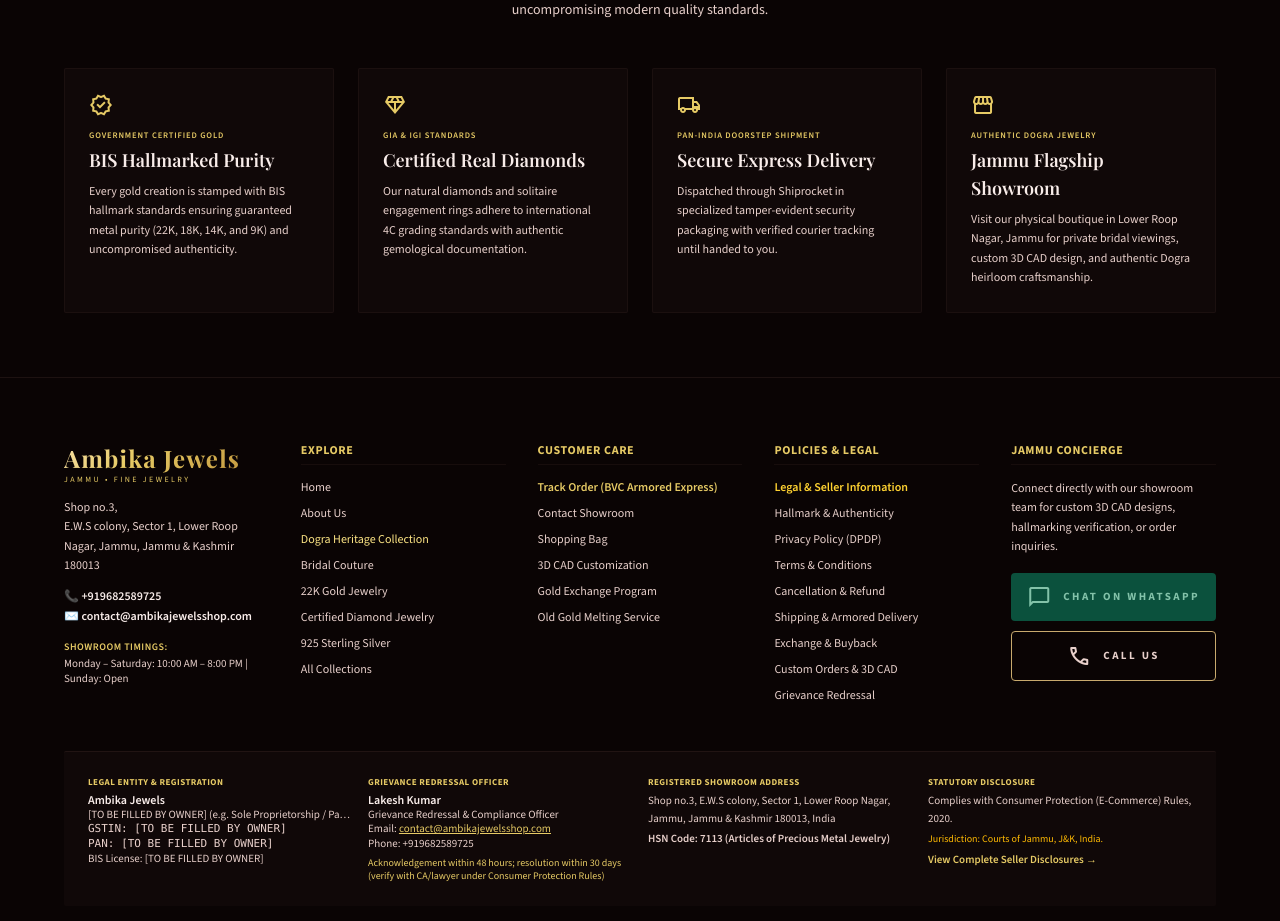
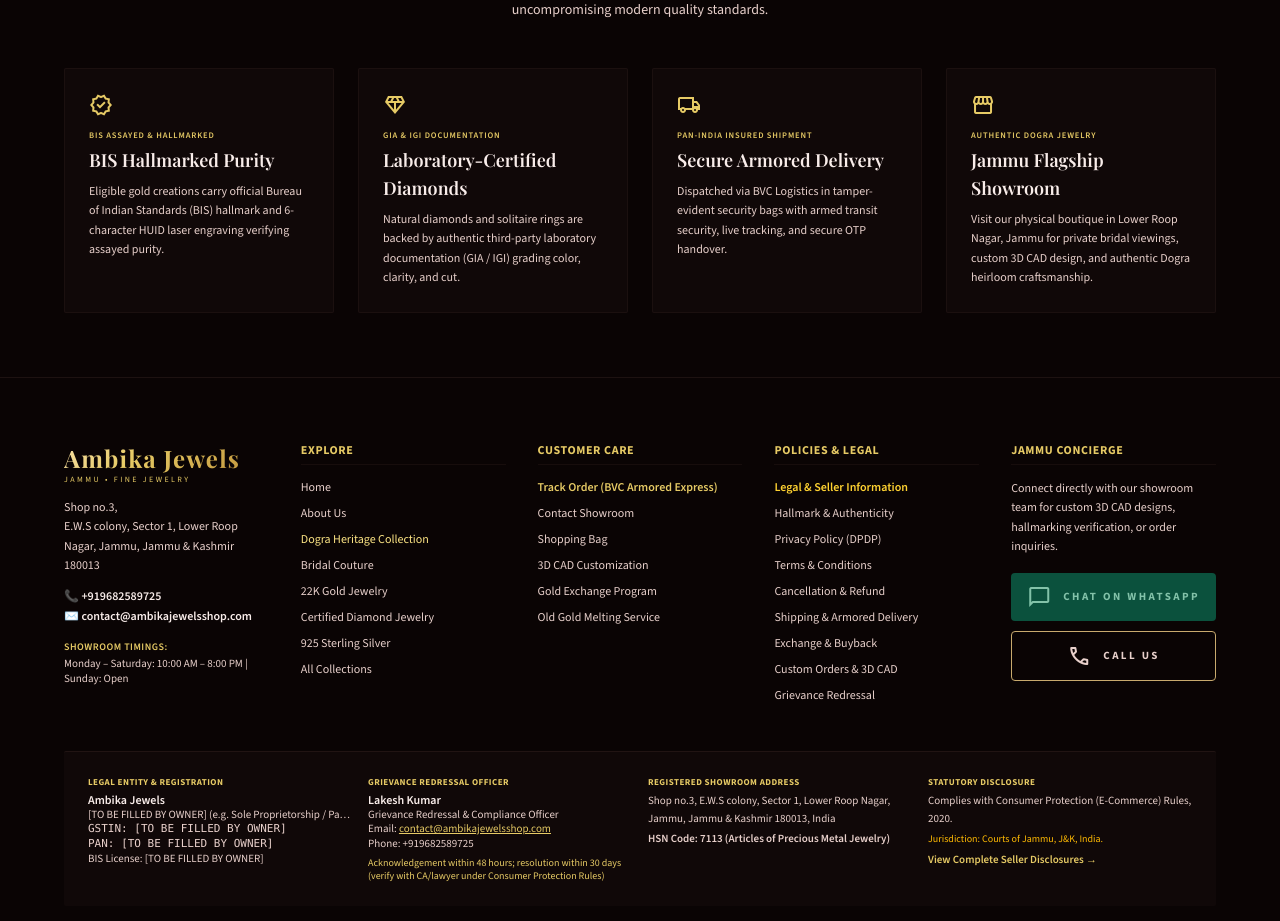
Before and after one commit to NipunMagotra/ambikajewels, a Next.js app: page / in a window 1280 px wide. Shown: the part 3648-4569 px from the top of the page. Built offline with nearby package versions, Linux system fonts and the light colour scheme; no server answers; the database is empty; a web font is replaced by a local one.

Commit message:
fix(claims): Phase 3 Item 7 - Absolute marketing claims reworded with qualified terms

```diff
--- a/src/app/about/page.tsx
+++ b/src/app/about/page.tsx
@@ -25,7 +25,7 @@
     {
       icon: 'currency_exchange',
       title: 'Gold Exchange & Custom Melting',
-      description: '100% transparent gold exchange. Bring old gold to be melted and redesigned into modern bespoke heirloom jewelry.'
+      description: 'Transparent gold exchange as per stated store terms. Bring old gold to be melted and redesigned into modern bespoke heirloom jewelry.'
     },
     {
       icon: 'storefront',
--- a/src/app/services/page.tsx
+++ b/src/app/services/page.tsx
@@ -76,7 +76,7 @@
               Gold Exchange & <span className="italic font-normal gold-text-gradient">Customization</span>
             </h1>
             <p className="font-body-md text-xs sm:text-base text-on-surface-variant font-light leading-relaxed">
-              At Ambika Jewels, we offer personalized services including 100% Gold Exchange, old gold melting & redesign, bespoke 3D CAD customization, and private consultations.
+              At Ambika Jewels, we offer personalized services including transparent Gold Exchange (as per stated terms), old gold melting & redesign, bespoke 3D CAD customization, and private consultations.
             </p>
           </div>
         </section>
--- a/src/components/catalog/ProductDetailClient.tsx
+++ b/src/components/catalog/ProductDetailClient.tsx
@@ -85,7 +85,7 @@
     : isDiamond
       ? 'CERTIFIED NATURAL DIAMOND'
       : isHallmarked
-        ? (hasHuid ? 'BIS HALLMARKED WITH 6-CHAR ALPHANUMERIC HUID' : 'BIS HALLMARKED (GOVT OF INDIA)')
+        ? (hasHuid ? 'BIS HALLMARKED WITH 6-CHAR ALPHANUMERIC HUID' : 'BIS HALLMARKED (BUREAU OF INDIAN STANDARDS)')
         : 'AUTHENTIC HANDCRAFTED JEWELRY';
 
   return (
@@ -264,7 +264,7 @@
 
             <div>
               <span className="text-[10px] text-on-surface-variant/70 block uppercase">Hallmarking / HUID</span>
-              <span className="font-semibold text-on-surface text-[11px]">{product.bis_hallmark || 'Govt of India BIS Hallmarked'}</span>
+              <span className="font-semibold text-on-surface text-[11px]">{product.bis_hallmark || 'BIS Assayed & Hallmarked'}</span>
             </div>
 
             <div>
--- a/src/components/counter/ThermalReceiptModal.tsx
+++ b/src/components/counter/ThermalReceiptModal.tsx
@@ -194,7 +194,7 @@
 
           {/* Receipt Footer & Terms */}
           <div className="text-[9px] text-slate-600 text-center space-y-1 pt-1">
-            <p>100% BIS Hallmarked Gold Guarantee • Dogra Heritage Craft</p>
+            <p>BIS Hallmarked Gold as per Applicable Purity • Dogra Heritage Craft</p>
             {!bill.includeGst ? (
               <div className="p-1.5 border border-red-300 bg-red-50 text-red-800 text-[8px] font-bold rounded">
                 LEGAL NOTICE: This is an ESTIMATE QUOTE only and CANNOT be used as a tax invoice, bill of sale, or proof of commercial purchase under Indian GST laws.
--- a/src/components/home/TestimonialsSection.tsx
+++ b/src/components/home/TestimonialsSection.tsx
@@ -2,20 +2,20 @@
   const commitments = [
     {
       title: 'BIS Hallmarked Purity',
-      subtitle: 'GOVERNMENT CERTIFIED GOLD',
-      description: 'Every gold creation is stamped with BIS hallmark standards ensuring guaranteed metal purity (22K, 18K, 14K, and 9K) and uncompromised authenticity.',
+      subtitle: 'BIS ASSAYED & HALLMARKED',
+      description: 'Eligible gold creations carry official Bureau of Indian Standards (BIS) hallmark and 6-character HUID laser engraving verifying assayed purity.',
       icon: 'verified'
     },
     {
-      title: 'Certified Real Diamonds',
-      subtitle: 'GIA & IGI STANDARDS',
-      description: 'Our natural diamonds and solitaire engagement rings adhere to international 4C grading standards with authentic gemological documentation.',
+      title: 'Laboratory-Certified Diamonds',
+      subtitle: 'GIA & IGI DOCUMENTATION',
+      description: 'Natural diamonds and solitaire rings are backed by authentic third-party laboratory documentation (GIA / IGI) grading color, clarity, and cut.',
       icon: 'diamond'
     },
     {
-      title: 'Secure Express Delivery',
-      subtitle: 'PAN-INDIA DOORSTEP SHIPMENT',
-      description: 'Dispatched through Shiprocket in specialized tamper-evident security packaging with verified courier tracking until handed to you.',
+      title: 'Secure Armored Delivery',
+      subtitle: 'PAN-INDIA INSURED SHIPMENT',
+      description: 'Dispatched via BVC Logistics in tamper-evident security bags with armed transit security, live tracking, and secure OTP handover.',
       icon: 'local_shipping'
     },
     {
--- a/src/components/home/TrustBadges.tsx
+++ b/src/components/home/TrustBadges.tsx
@@ -1,9 +1,9 @@
 export default function TrustBadges() {
   const pillars = [
     { icon: 'verified', label: 'BIS HALLMARKED GOLD (HUID)' },
-    { icon: 'diamond', label: 'CERTIFIED DIAMONDS' },
+    { icon: 'diamond', label: 'GIA / IGI CERTIFIED DIAMONDS' },
     { icon: 'sync', label: 'GOLD EXCHANGE PROGRAM' },
-    { icon: 'local_shipping', label: 'FREE EXPRESS SHIPPING' }
+    { icon: 'local_shipping', label: 'INSURED ARMORED TRANSIT' }
   ];
 
   return (
--- a/src/data/storeKnowledge.ts
+++ b/src/data/storeKnowledge.ts
@@ -77,17 +77,17 @@
   ],
 
   purityAndCertification: [
-    "100% official BIS Hallmarked Gold in 22K, 18K, 14K, and 9K purity.",
+    "Official BIS Hallmarked Gold in 22K, 18K, 14K, and 9K purity per BIS standards.",
     "Certified real diamonds in 18K & 14K gold with GIA and IGI certificates.",
     "925 Hallmarked Silver & traditional silver collections.",
     "Transparent pricing formula: Daily Gold Rate + Making Charges + 3% GST."
   ],
 
   policies: [
-    "100% gold exchange and custom redesign policy.",
-    "Lifetime buyback & exchange options.",
-    "Free express home delivery across India on all orders over ₹50,000.",
-    "Free lifetime cleaning, polishing, and stone inspection in-store."
+    "Transparent gold exchange and custom redesign policy based on XRF purity testing.",
+    "Lifetime buyback & exchange options (as per stated terms in Exchange Policy).",
+    "Free insured armored delivery across India on orders exceeding threshold.",
+    "Complimentary in-store cleaning and stone inspection (subject to fair wear and tear)."
   ],
 
   services: [
```
Also changed, not shown: 1 other file (tests, documents, lock files or other folders).
